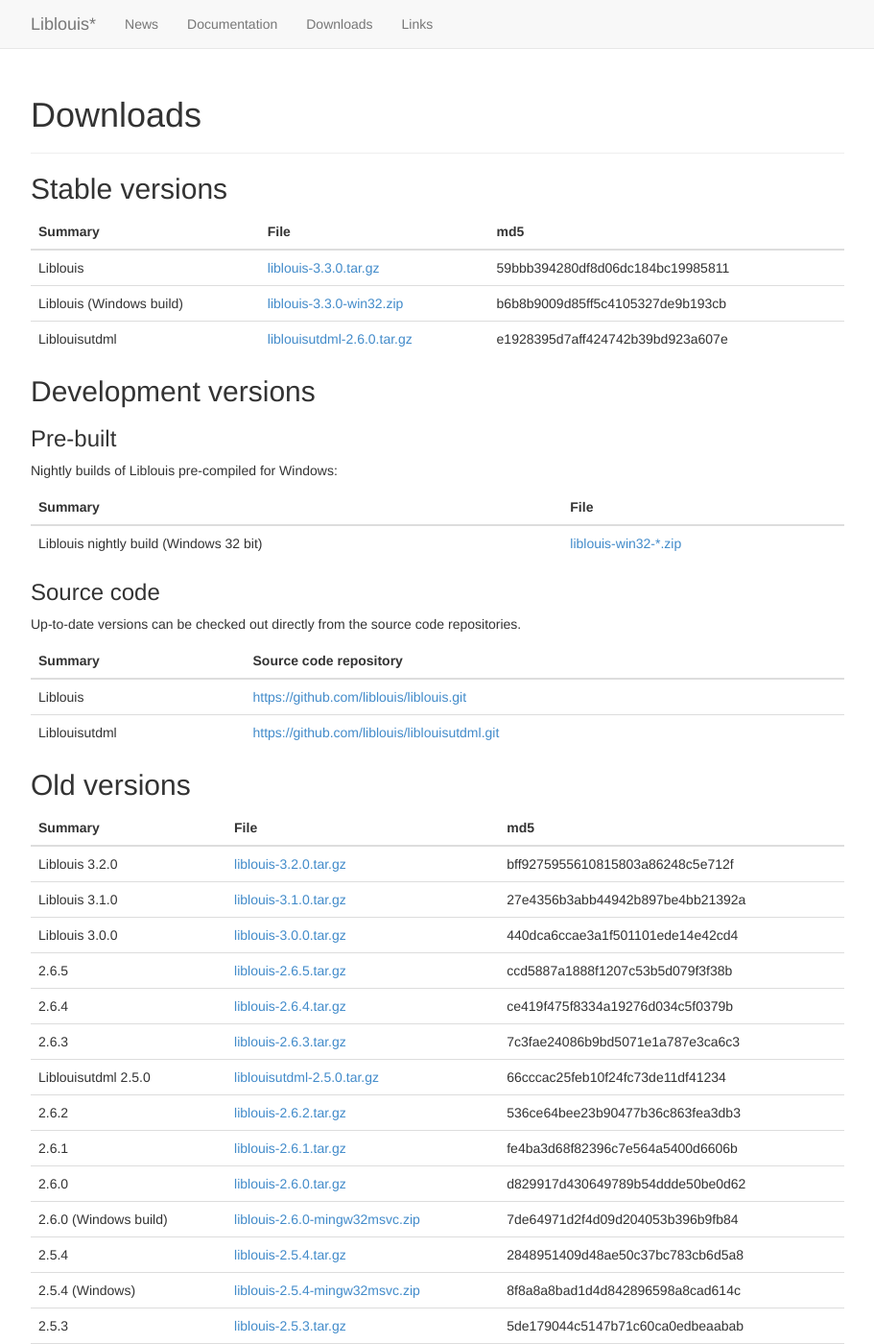
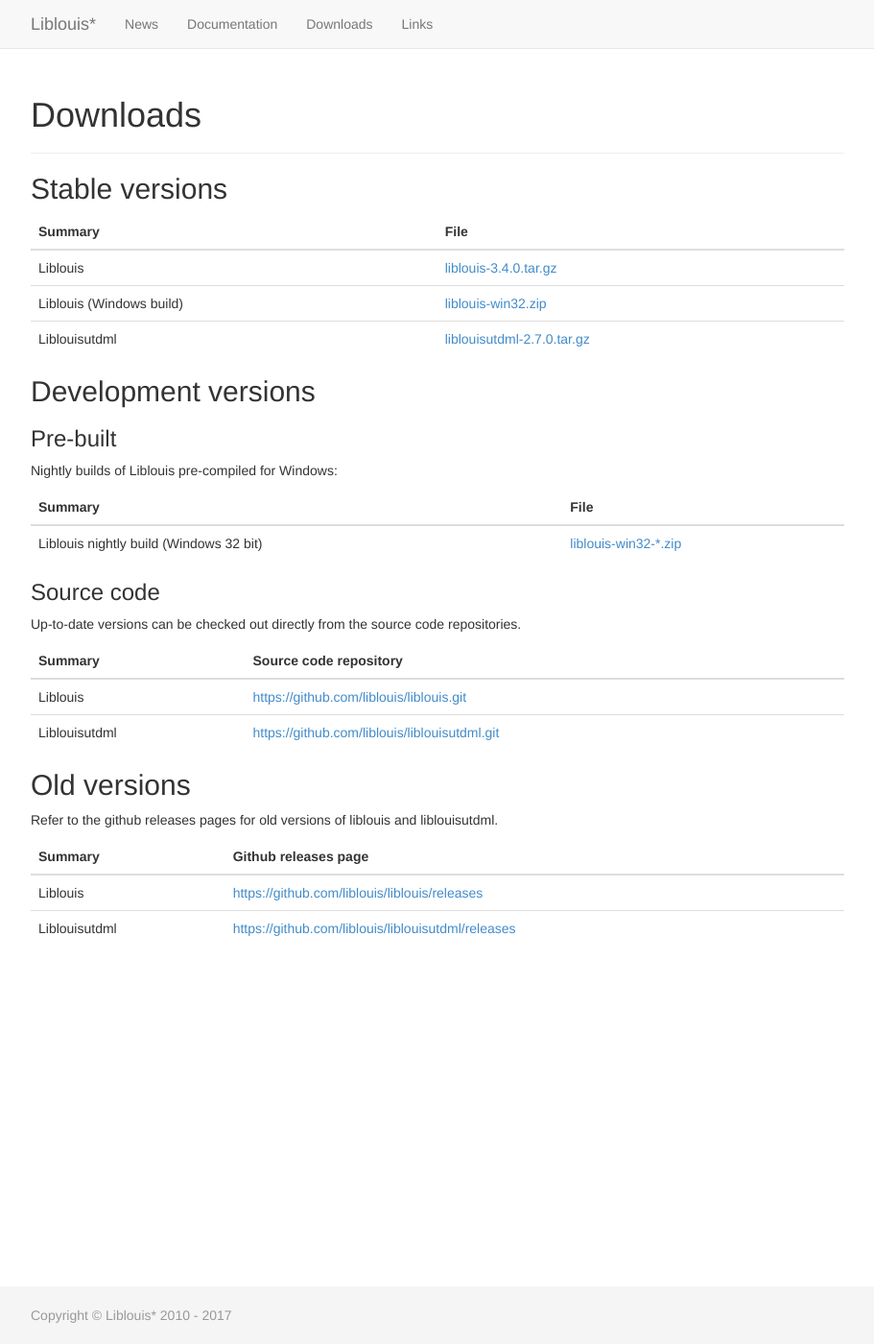
Before and after one commit to liblouis/liblouis.github.io, a Jekyll site: the page built from downloads/index.md, in a window 1280 px wide and 1400 px high. Shown: the whole window at 96% size, without its empty margins (38-949 px from the left). Built offline with Jekyll 4.4.1, drawn with Linux system fonts in a browser that asks for light colours; some of the changed text lies outside the part shown.

Commit message:
Add new downloads

```diff
--- a/downloads/index.md
+++ b/downloads/index.md
@@ -4,11 +4,11 @@
 
 ## Stable versions
 
-|Summary|File|md5|
+|Summary|File|
 |---------|
-|Liblouis|[liblouis-3.3.0.tar.gz](https://github.com/liblouis/liblouis/releases/download/v3.3.0/liblouis-3.3.0.tar.gz)|59bbb394280df8d06dc184bc19985811|
-|Liblouis (Windows build)|[liblouis-3.3.0-win32.zip](https://github.com/liblouis/liblouis/releases/download/v3.3.0/liblouis-3.3.0-win32.zip)|b6b8b9009d85ff5c4105327de9b193cb|
-|Liblouisutdml|[liblouisutdml-2.6.0.tar.gz](https://github.com/liblouis/liblouisutdml/releases/download/v2.6.0/liblouisutdml-2.6.0.tar.gz)|e1928395d7aff424742b39bd923a607e|
+|Liblouis|[liblouis-3.4.0.tar.gz](https://github.com/liblouis/liblouis/releases/download/v3.4.0/liblouis-3.4.0.tar.gz)|
+|Liblouis (Windows build)|[liblouis-win32.zip](https://github.com/liblouis/liblouis/releases/download/v3.4.0/liblouis-win32.zip)|
+|Liblouisutdml|[liblouisutdml-2.7.0.tar.gz](https://github.com/liblouis/liblouisutdml/archive/v2.7.0.tar.gz)|
 {: .table}
 
 
@@ -35,21 +35,10 @@
 
 ## Old versions
 
-|Summary|File|md5|
+Refer to the github releases pages for old versions of liblouis and liblouisutdml.
+
+|Summary|Github releases page|
 |---------|
-|Liblouis 3.2.0|[liblouis-3.2.0.tar.gz](https://github.com/liblouis/liblouis/releases/download/v3.2.0/liblouis-3.2.0.tar.gz)|bff9275955610815803a86248c5e712f|
-|Liblouis 3.1.0|[liblouis-3.1.0.tar.gz](https://github.com/liblouis/liblouis/releases/download/v3.1.0/liblouis-3.1.0.tar.gz)|27e4356b3abb44942b897be4bb21392a|
-|Liblouis 3.0.0|[liblouis-3.0.0.tar.gz](https://github.com/liblouis/liblouis/releases/download/v3.0.0/liblouis-3.0.0.tar.gz)|440dca6ccae3a1f501101ede14e42cd4|
-|2.6.5|[liblouis-2.6.5.tar.gz](https://github.com/liblouis/liblouis/releases/download/v2.6.5/liblouis-2.6.5.tar.gz)|ccd5887a1888f1207c53b5d079f3f38b|
-|2.6.4|[liblouis-2.6.4.tar.gz](https://github.com/liblouis/liblouis/releases/download/v2.6.4/liblouis-2.6.4.tar.gz)|ce419f475f8334a19276d034c5f0379b|
-|2.6.3|[liblouis-2.6.3.tar.gz](https://github.com/liblouis/liblouis/releases/download/v2.6.3/liblouis-2.6.3.tar.gz)|7c3fae24086b9bd5071e1a787e3ca6c3|
-|Liblouisutdml 2.5.0|[liblouisutdml-2.5.0.tar.gz](http://code.google.com/p/liblouisutdml/downloads/detail?name=liblouisutdml-2.5.0.tar.gz)|66cccac25feb10f24fc73de11df41234|
-|2.6.2|[liblouis-2.6.2.tar.gz](https://github.com/liblouis/liblouis/releases/download/v2.6.2/liblouis-2.6.2.tar.gz)|536ce64bee23b90477b36c863fea3db3|
-|2.6.1|[liblouis-2.6.1.tar.gz](https://github.com/liblouis/liblouis/releases/download/v2.6.1/liblouis-2.6.1.tar.gz)|fe4ba3d68f82396c7e564a5400d6606b|
-|2.6.0|[liblouis-2.6.0.tar.gz](https://github.com/liblouis/liblouis/releases/download/v2.6.0/liblouis-2.6.0.tar.gz)|d829917d430649789b54ddde50be0d62|
-|2.6.0 (Windows build)|[liblouis-2.6.0-mingw32msvc.zip](https://github.com/liblouis/liblouis/releases/download/v2.6.0/liblouis-2.6.0-mingw32msvc.zip)|7de64971d2f4d09d204053b396b9fb84|
-|2.5.4|[liblouis-2.5.4.tar.gz](liblouis-2.5.4.tar.gz)|2848951409d48ae50c37bc783cb6d5a8|
-|2.5.4 (Windows)|[liblouis-2.5.4-mingw32msvc.zip](liblouis-2.5.4-mingw32msvc.zip)|8f8a8a8bad1d4d842896598a8cad614c|
-|2.5.3|[liblouis-2.5.3.tar.gz](liblouis-2.5.3.tar.gz)|5de179044c5147b71c60ca0edbeaabab|
-|2.5.3 (Windows)|[liblouis-mingw32msvc.zip](liblouis-mingw32msvc.zip)|152324424585209c1b9b61b15d0c1e17|
+|Liblouis|<https://github.com/liblouis/liblouis/releases>|
+|Liblouisutdml|<https://github.com/liblouis/liblouisutdml/releases>|
 {: .table}
```
